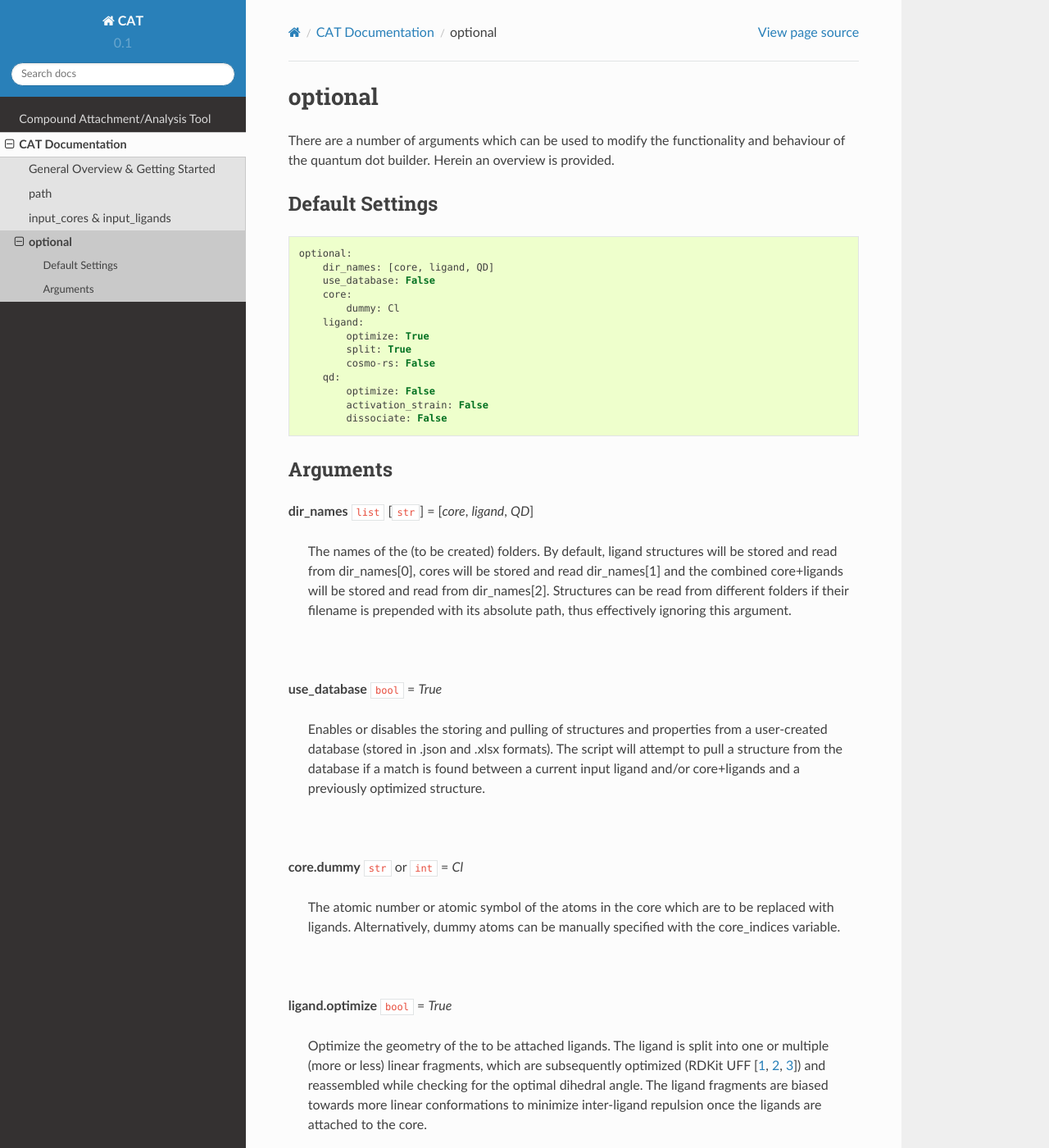
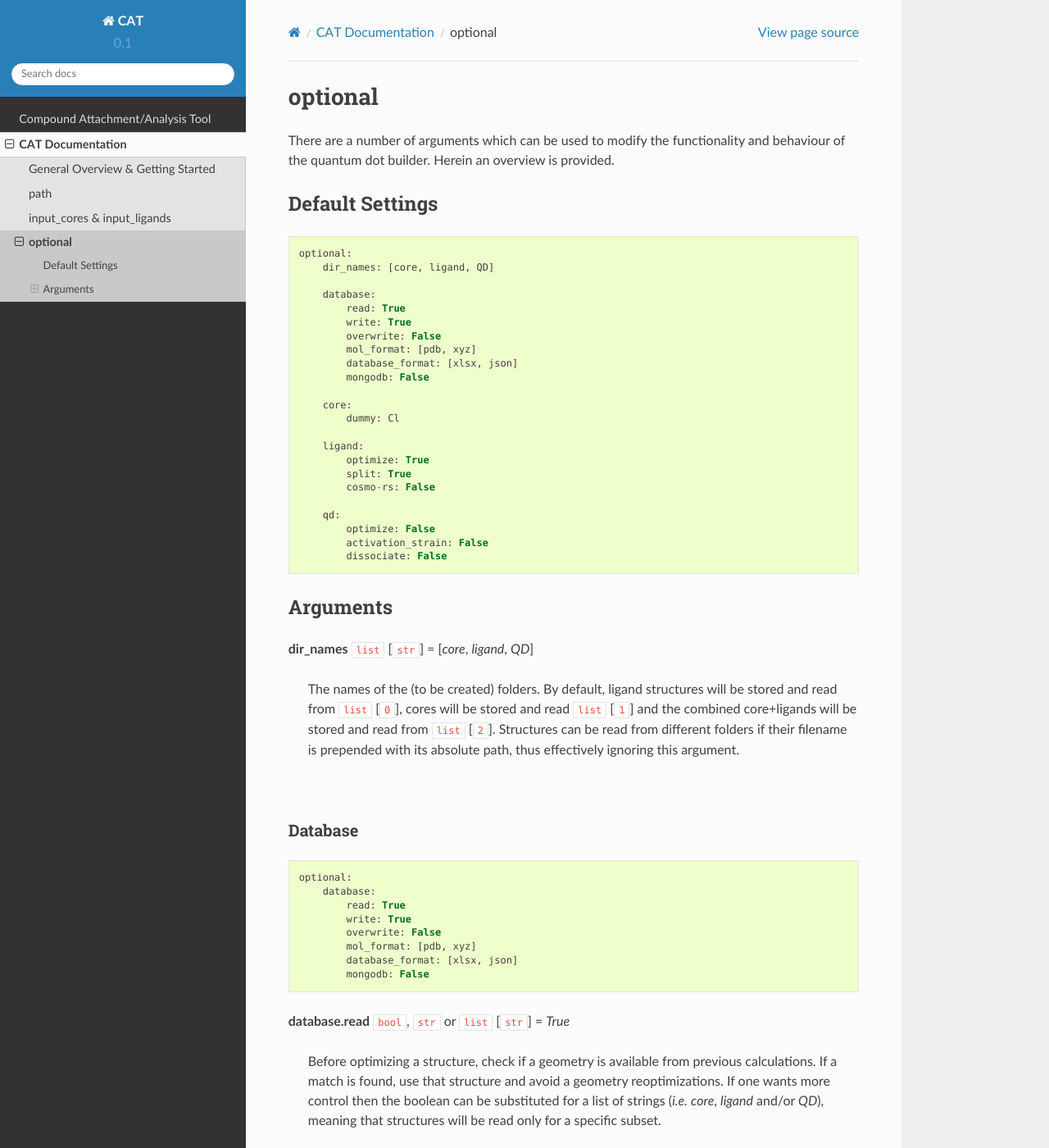
Before and after one commit to nlesc-nano/CAT, a Sphinx documentation site: the page built from docs/args.rst, in a window 1280 px wide and 1400 px high. Shown: the whole window at 82% size. Built offline with Sphinx 7.4.7 and the Read the Docs theme 2.0.0, drawn with Linux system fonts in a browser that asks for light colours; some of the changed text lies outside the part shown.

Commit message:
Updated documentation for database interaction

```diff
--- a/docs/args.rst
+++ b/docs/args.rst
@@ -12,13 +12,23 @@
 
     optional:
         dir_names: [core, ligand, QD]
-        use_database: False
+
+        database:
+            read: True
+            write: True
+            overwrite: False
+            mol_format: [pdb, xyz]
+            database_format: [xlsx, json]
+            mongodb: False
+
         core:
             dummy: Cl
+
         ligand:
             optimize: True
             split: True
             cosmo-rs: False
+
         qd:
             optimize: False
             activation_strain: False
@@ -30,23 +40,102 @@
 **dir_names** |list|_ [|str|_] = [*core*, *ligand*, *QD*]
 
     The names of the (to be created) folders.
-    By default, ligand structures will be stored and read from dir_names[0],
-    cores will be stored and read dir_names[1] and the combined core+ligands
-    will be stored and read from dir_names[2]. Structures can be read from
+    By default, ligand structures will be stored and read from |list|_ [``0``],
+    cores will be stored and read |list|_ [``1``] and the combined core+ligands
+    will be stored and read from |list|_ [``2``]. Structures can be read from
     different folders if their filename is prepended with its absolute path,
     thus effectively ignoring this argument.
 
     |
 
-**use_database** |bool|_ = *True*
+Database
+--------
 
-    Enables or disables the storing and pulling of structures and properties
-    from a user-created database (stored in .json and .xlsx formats).
-    The script will attempt to pull a structure from the database if a match
-    is found between a current input ligand and/or core+ligands and a previously
-    optimized structure.
+::
+
+    optional:
+        database:
+            read: True
+            write: True
+            overwrite: False
+            mol_format: [pdb, xyz]
+            database_format: [xlsx, json]
+            mongodb: False
+
+**database.read** |bool|_, |str|_ or |list|_ [|str|_] = *True*
+
+    Before optimizing a structure, check if a geometry is available from previous
+    calculations. If a match is found, use that structure and avoid a geometry
+    reoptimizations. If one wants more control then the boolean can be substituted
+    for a list of strings (*i.e.* *core*, *ligand* and/or *QD*), meaning that structures
+    will be read only for a specific subset.
+
+    For example:
+
+        ::
+
+            optional:
+                database:
+                    read: [core, ligand, QD]
+
+        ::
+
+            optional:
+                database:
+                    read: ligand
 
     |
+
+**database.write** |bool|_, |str|_ or |list|_ [|str|_] = *True*
+
+    Export the optimized structures to the database of results. Previous results will
+    **not** be overwritten unless ``optional.database.overwrite = True``. If one wants more
+    control then the boolean can be substituted for a list of strings (*i.e.* *core*, *ligand*
+    and/or *QD*), meaning that structures written for for a specific subset.
+
+    See **database.read** for a similar relevant example.
+
+    |
+
+**database.overwrite** |bool|_, |str|_ or |list|_ [|str|_] = *False*
+
+    Allows previous results in the database to be overwritten. Only apllicable if
+    ``optional.database.write = True``. If one wants more control then the boolean can be
+    substituted for a list of strings (*i.e.* *core*, *ligand* and/or *QD*), meaning
+    that structures written for for a specific subset.
+
+    See **database.read** for a similar relevant example.
+
+    |
+
+**database.mol_format** |str|_ or |list|_ [|str|_] = [*pdb*, *xyz*]
+
+    The file format(s) for storing moleculair structures. Accepted values:
+    *pdb* and/or *xyz*.
+
+    |
+
+**database.database_format** |str|_ or |list|_ [|str|_] = [*json*, *xlsx*]
+
+    The file format(s) for storing database. Accepted values: *json* and/or *xlsx*.
+
+    |
+
+**database.mongodb** |bool|_ = *False*
+
+    Handles convertion of the database to the mongoDB format.
+    Not implemented as of yet, this keyword is a placeholder.
+
+    |
+
+Core
+----
+
+::
+
+    optional:
+        core:
+            dummy: Cl
 
 **core.dummy** |str|_ or |int|_ = *Cl*
 
@@ -55,6 +144,17 @@
     with the core_indices variable.
 
     |
+
+Ligand
+------
+
+::
+
+    optional:
+        ligand:
+            optimize: True
+            split: True
+            cosmo-rs: False
 
 **ligand.optimize** |bool|_ = *True*
 
@@ -103,6 +203,17 @@
 
     |
 
+QD
+--
+
+::
+
+    optional:
+        qd:
+            optimize: False
+            activation_strain: False
+            dissociate: False
+
 **qd.optimize** |bool|_ = *False*
 
     Optimize the quantum dot (i.e. core + all ligands) with ADF UFF [3_, 11_].
@@ -136,7 +247,7 @@
 
     |
 
-**qd.bde** (|bool|_) = *False*
+**qd.bde** |bool|_ = *False*
 
     Calculate the bond dissociation energy (BDE) of ligands attached to the surface
     of the core. The calculation consists of five distinct steps:
```
Also changed, not shown: docs/core_ligand.rst (+11 -7 lines), 1 other file.
